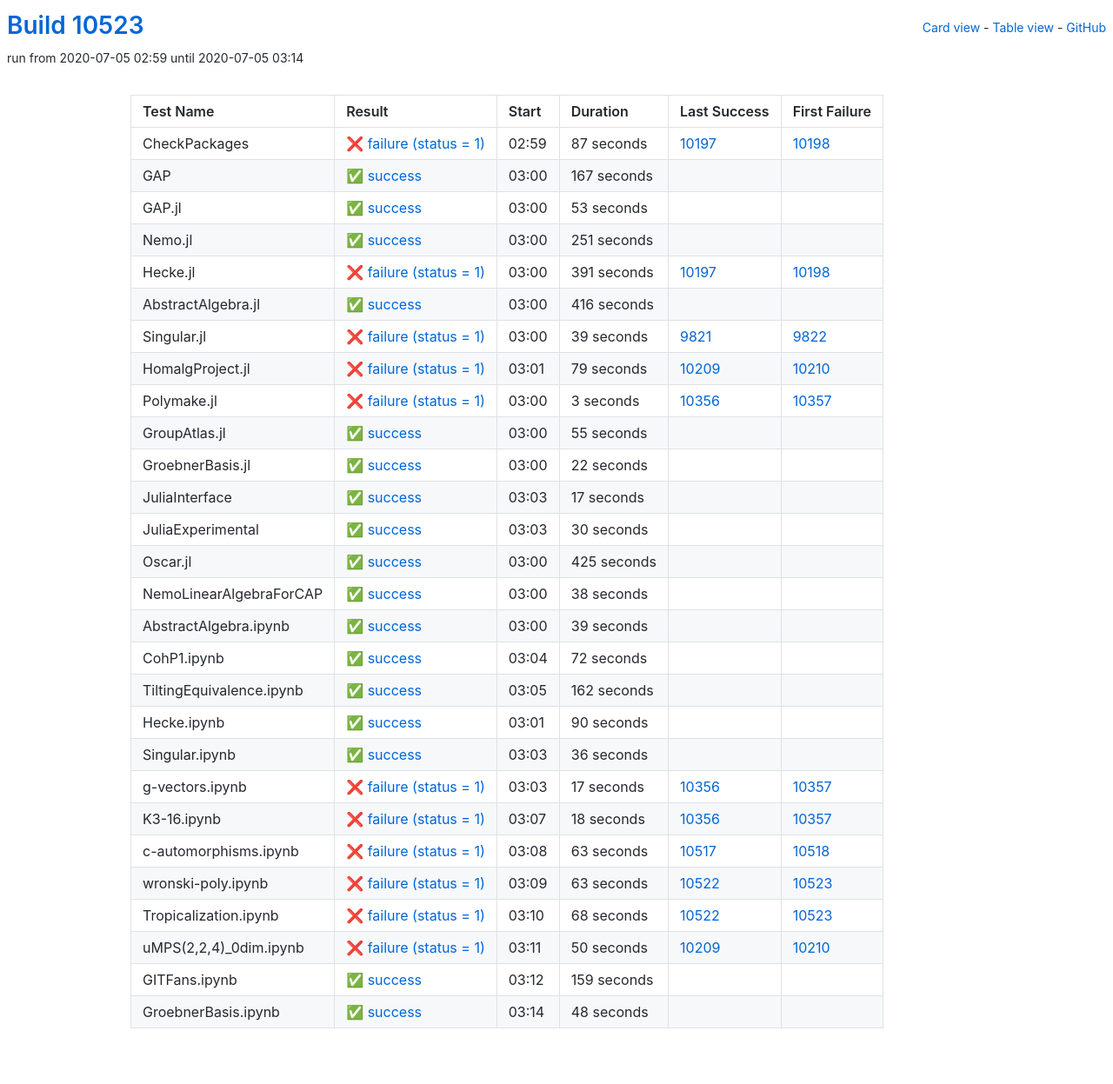
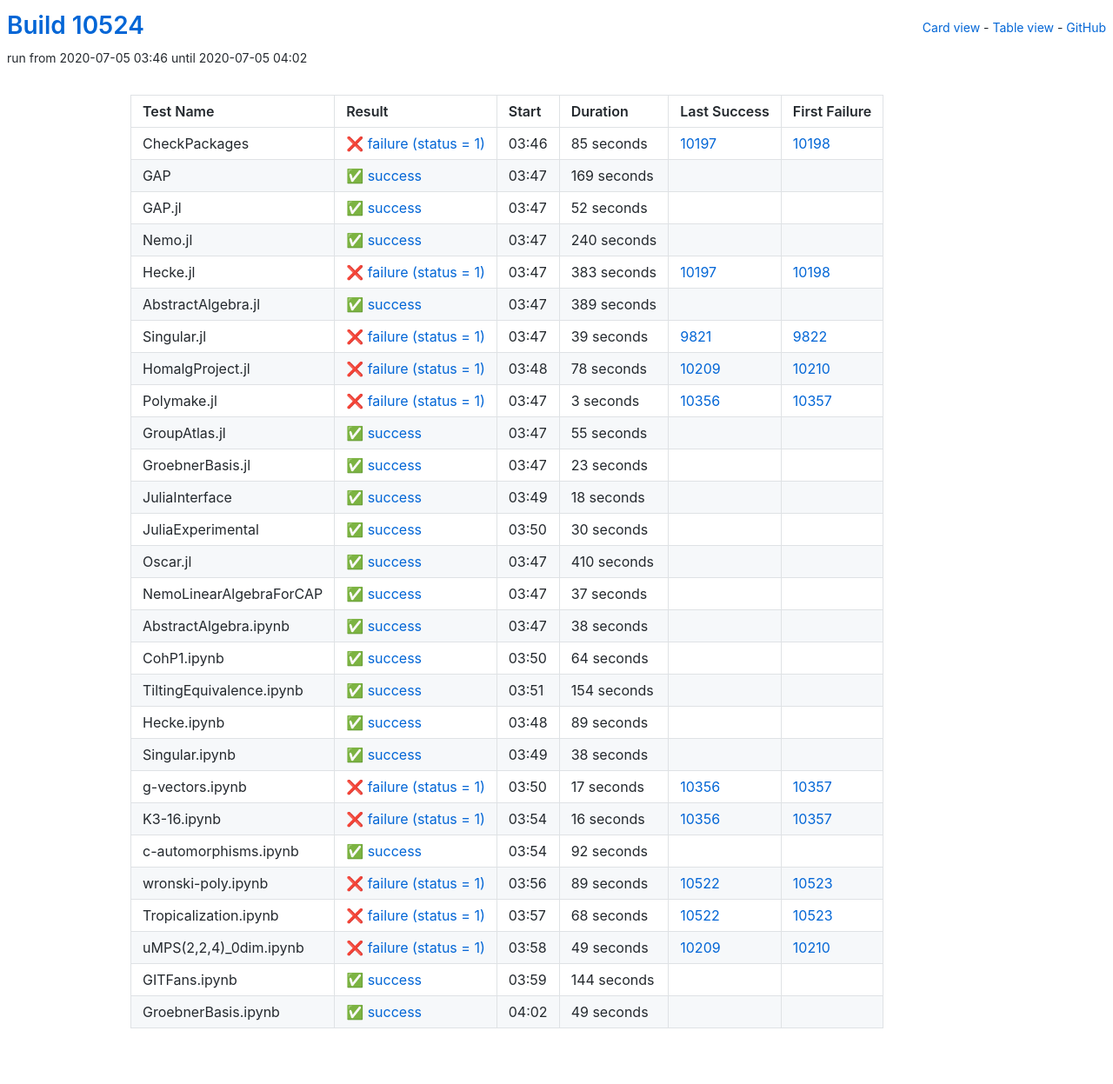
Before and after one commit to oscar-system/oscar-ci-status, a Jekyll site: the page built from table.html, in a window 1280 px wide. Shown: the whole page at 87% size. Built offline with Jekyll 4.4.1, drawn with Linux system fonts in a browser that asks for light colours.

Commit message:
Build #10524

```diff
--- a/_data/ci.yml
+++ b/_data/ci.yml
@@ -1,6 +1,6 @@
 ---
-build: 10523
-build_url: https://oscarci.mathematik.uni-kl.de/job/oscar/10523/
+build: 10524
+build_url: https://oscarci.mathematik.uni-kl.de/job/oscar/10524/
 job: oscar
 organization: oscar-system
 repo: oscar-ci-status
@@ -8,80 +8,80 @@
 tests:
 - name: CheckPackages
   id: checkpackages
-  log: https://oscarci.mathematik.uni-kl.de/job/oscar/10523/artifact/logs/build-10523/CheckPackages.log
-  start: 2020-07-05 02:59
+  log: https://oscarci.mathematik.uni-kl.de/job/oscar/10524/artifact/logs/build-10524/CheckPackages.log
+  start: 2020-07-05 03:46
   success: false
   exitcode: 1
   status: failure
-  duration: 87
+  duration: 85
   last_success: 10197
   last_success_url: https://oscarci.mathematik.uni-kl.de/job/oscar/10197/
   first_failure: 10198
   first_failure_url: https://oscarci.mathematik.uni-kl.de/job/oscar/10198/
 - name: GAP
   id: gap
-  log: https://oscarci.mathematik.uni-kl.de/job/oscar/10523/artifact/logs/build-10523/GAP.log
-  start: 2020-07-05 03:00
+  log: https://oscarci.mathematik.uni-kl.de/job/oscar/10524/artifact/logs/build-10524/GAP.log
+  start: 2020-07-05 03:47
   success: true
   exitcode: 0
   status: success
-  duration: 167
+  duration: 169
   last_success: false
   last_success_url:
   first_failure: false
   first_failure_url:
 - name: GAP.jl
   id: gap-jl
-  log: https://oscarci.mathematik.uni-kl.de/job/oscar/10523/artifact/logs/build-10523/GAP.jl.log
-  start: 2020-07-05 03:00
+  log: https://oscarci.mathematik.uni-kl.de/job/oscar/10524/artifact/logs/build-10524/GAP.jl.log
+  start: 2020-07-05 03:47
   success: true
   exitcode: 0
   status: success
-  duration: 53
+  duration: 52
   last_success: false
   last_success_url:
   first_failure: false
   first_failure_url:
 - name: Nemo.jl
   id: nemo-jl
-  log: https://oscarci.mathematik.uni-kl.de/job/oscar/10523/artifact/logs/build-10523/Nemo.jl.log
-  start: 2020-07-05 03:00
+  log: https://oscarci.mathematik.uni-kl.de/job/oscar/10524/artifact/logs/build-10524/Nemo.jl.log
+  start: 2020-07-05 03:47
   success: true
   exitcode: 0
   status: success
-  duration: 251
+  duration: 240
   last_success: false
   last_success_url:
   first_failure: false
   first_failure_url:
 - name: Hecke.jl
   id: hecke-jl
-  log: https://oscarci.mathematik.uni-kl.de/job/oscar/10523/artifact/logs/build-10523/Hecke.jl.log
-  start: 2020-07-05 03:00
+  log: https://oscarci.mathematik.uni-kl.de/job/oscar/10524/artifact/logs/build-10524/Hecke.jl.log
+  start: 2020-07-05 03:47
   success: false
   exitcode: 1
   status: failure
-  duration: 391
+  duration: 383
   last_success: 10197
   last_success_url: https://oscarci.mathematik.uni-kl.de/job/oscar/10197/
   first_failure: 10198
   first_failure_url: https://oscarci.mathematik.uni-kl.de/job/oscar/10198/
 - name: AbstractAlgebra.jl
   id: abstractalgebra-jl
-  log: https://oscarci.mathematik.uni-kl.de/job/oscar/10523/artifact/logs/build-10523/AbstractAlgebra.jl.log
-  start: 2020-07-05 03:00
+  log: https://oscarci.mathematik.uni-kl.de/job/oscar/10524/artifact/logs/build-10524/AbstractAlgebra.jl.log
+  start: 2020-07-05 03:47
   success: true
   exitcode: 0
   status: success
-  duration: 416
+  duration: 389
   last_success: false
   last_success_url:
   first_failure: false
   first_failure_url:
 - name: Singular.jl
   id: singular-jl
-  log: https://oscarci.mathematik.uni-kl.de/job/oscar/10523/artifact/logs/build-10523/Singular.jl.log
-  start: 2020-07-05 03:00
+  log: https://oscarci.mathematik.uni-kl.de/job/oscar/10524/artifact/logs/build-10524/Singular.jl.log
+  start: 2020-07-05 03:47
   success: false
   exitcode: 1
   status: failure
@@ -92,20 +92,20 @@
   first_failure_url: https://oscarci.mathematik.uni-kl.de/job/oscar/9822/
 - name: HomalgProject.jl
   id: homalgproject-jl
-  log: https://oscarci.mathematik.uni-kl.de/job/oscar/10523/artifact/logs/build-10523/HomalgProject.jl.log
-  start: 2020-07-05 03:01
+  log: https://oscarci.mathematik.uni-kl.de/job/oscar/10524/artifact/logs/build-10524/HomalgProject.jl.log
+  start: 2020-07-05 03:48
   success: false
   exitcode: 1
   status: failure
-  duration: 79
+  duration: 78
   last_success: 10209
   last_success_url: https://oscarci.mathematik.uni-kl.de/job/oscar/10209/
   first_failure: 10210
   first_failure_url: https://oscarci.mathematik.uni-kl.de/job/oscar/10210/
 - name: Polymake.jl
   id: polymake-jl
-  log: https://oscarci.mathematik.uni-kl.de/job/oscar/10523/artifact/logs/build-10523/Polymake.jl.log
-  start: 2020-07-05 03:00
+  log: https://oscarci.mathematik.uni-kl.de/job/oscar/10524/artifact/logs/build-10524/Polymake.jl.log
+  start: 2020-07-05 03:47
   success: false
   exitcode: 1
   status: failure
@@ -116,8 +116,8 @@
   first_failure_url: https://oscarci.mathematik.uni-kl.de/job/oscar/10357/
 - name: GroupAtlas.jl
   id: groupatlas-jl
-  log: https://oscarci.mathematik.uni-kl.de/job/oscar/10523/artifact/logs/build-10523/GroupAtlas.jl.log
-  start: 2020-07-05 03:00
+  log: https://oscarci.mathematik.uni-kl.de/job/oscar/10524/artifact/logs/build-10524/GroupAtlas.jl.log
+  start: 2020-07-05 03:47
   success: true
   exitcode: 0
   status: success
@@ -128,32 +128,32 @@
   first_failure_url:
 - name: GroebnerBasis.jl
   id: groebnerbasis-jl
-  log: https://oscarci.mathematik.uni-kl.de/job/oscar/10523/artifact/logs/build-10523/GroebnerBasis.jl.log
-  start: 2020-07-05 03:00
+  log: https://oscarci.mathematik.uni-kl.de/job/oscar/10524/artifact/logs/build-10524/GroebnerBasis.jl.log
+  start: 2020-07-05 03:47
   success: true
   exitcode: 0
   status: success
-  duration: 22
+  duration: 23
   last_success: false
   last_success_url:
   first_failure: false
   first_failure_url:
 - name: JuliaInterface
   id: juliainterface
-  log: https://oscarci.mathematik.uni-kl.de/job/oscar/10523/artifact/logs/build-10523/JuliaInterface.log
-  start: 2020-07-05 03:03
+  log: https://oscarci.mathematik.uni-kl.de/job/oscar/10524/artifact/logs/build-10524/JuliaInterface.log
+  start: 2020-07-05 03:49
   success: true
   exitcode: 0
   status: success
-  duration: 17
+  duration: 18
   last_success: false
   last_success_url:
   first_failure: false
   first_failure_url:
 - name: JuliaExperimental
   id: juliaexperimental
-  log: https://oscarci.mathematik.uni-kl.de/job/oscar/10523/artifact/logs/build-10523/JuliaExperimental.log
-  start: 2020-07-05 03:03
+  log: https://oscarci.mathematik.uni-kl.de/job/oscar/10524/artifact/logs/build-10524/JuliaExperimental.log
+  start: 2020-07-05 03:50
   success: true
   exitcode: 0
   status: success
@@ -164,20 +164,32 @@
   first_failure_url:
 - name: Oscar.jl
   id: oscar-jl
-  log: https://oscarci.mathematik.uni-kl.de/job/oscar/10523/artifact/logs/build-10523/Oscar.jl.log
-  start: 2020-07-05 03:00
+  log: https://oscarci.mathematik.uni-kl.de/job/oscar/10524/artifact/logs/build-10524/Oscar.jl.log
+  start: 2020-07-05 03:47
   success: true
   exitcode: 0
   status: success
-  duration: 425
+  duration: 410
   last_success: false
   last_success_url:
   first_failure: false
   first_failure_url:
 - name: NemoLinearAlgebraForCAP
   id: nemolinearalgebraforcap
-  log: https://oscarci.mathematik.uni-kl.de/job/oscar/10523/artifact/logs/build-10523/NemoLinearAlgebraForCAP.log
-  start: 2020-07-05 03:00
+  log: https://oscarci.mathematik.uni-kl.de/job/oscar/10524/artifact/logs/build-10524/NemoLinearAlgebraForCAP.log
+  start: 2020-07-05 03:47
+  success: true
+  exitcode: 0
+  status: success
+  duration: 37
+  last_success: false
+  last_success_url:
+  first_failure: false
+  first_failure_url:
+- name: AbstractAlgebra.ipynb
+  id: abstractalgebra-ipynb
+  log: https://oscarci.mathematik.uni-kl.de/job/oscar/10524/artifact/logs/build-10524/AbstractAlgebra.ipynb.log
+  start: 2020-07-05 03:47
   success: true
   exitcode: 0
   status: success
@@ -186,70 +198,58 @@
   last_success_url:
   first_failure: false
   first_failure_url:
-- name: AbstractAlgebra.ipynb
-  id: abstractalgebra-ipynb
-  log: https://oscarci.mathematik.uni-kl.de/job/oscar/10523/artifact/logs/build-10523/AbstractAlgebra.ipynb.log
-  start: 2020-07-05 03:00
+- name: CohP1.ipynb
+  id: cohp1-ipynb
+  log: https://oscarci.mathematik.uni-kl.de/job/oscar/10524/artifact/logs/build-10524/CohP1.ipynb.log
+  start: 2020-07-05 03:50
   success: true
   exitcode: 0
   status: success
-  duration: 39
-  last_success: false
-  last_success_url:
-  first_failure: false
-  first_failure_url:
-- name: CohP1.ipynb
-  id: cohp1-ipynb
-  log: https://oscarci.mathematik.uni-kl.de/job/oscar/10523/artifact/logs/build-10523/CohP1.ipynb.log
-  start: 2020-07-05 03:04
-  success: true
-  exitcode: 0
-  status: success
-  duration: 72
+  duration: 64
   last_success: false
   last_success_url:
   first_failure: false
   first_failure_url:
 - name: TiltingEquivalence.ipynb
   id: tiltingequivalence-ipynb
-  log: https://oscarci.mathematik.uni-kl.de/job/oscar/10523/artifact/logs/build-10523/TiltingEquivalence.ipynb.log
-  start: 2020-07-05 03:05
+  log: https://oscarci.mathematik.uni-kl.de/job/oscar/10524/artifact/logs/build-10524/TiltingEquivalence.ipynb.log
+  start: 2020-07-05 03:51
   success: true
   exitcode: 0
   status: success
-  duration: 162
+  duration: 154
   last_success: false
   last_success_url:
   first_failure: false
   first_failure_url:
 - name: Hecke.ipynb
   id: hecke-ipynb
-  log: https://oscarci.mathematik.uni-kl.de/job/oscar/10523/artifact/logs/build-10523/Hecke.ipynb.log
-  start: 2020-07-05 03:01
+  log: https://oscarci.mathematik.uni-kl.de/job/oscar/10524/artifact/logs/build-10524/Hecke.ipynb.log
+  start: 2020-07-05 03:48
   success: true
   exitcode: 0
   status: success
-  duration: 90
+  duration: 89
   last_success: false
   last_success_url:
   first_failure: false
   first_failure_url:
 - name: Singular.ipynb
   id: singular-ipynb
-  log: https://oscarci.mathematik.uni-kl.de/job/oscar/10523/artifact/logs/build-10523/Singular.ipynb.log
-  start: 2020-07-05 03:03
+  log: https://oscarci.mathematik.uni-kl.de/job/oscar/10524/artifact/logs/build-10524/Singular.ipynb.log
+  start: 2020-07-05 03:49
   success: true
   exitcode: 0
   status: success
-  duration: 36
+  duration: 38
   last_success: false
   last_success_url:
   first_failure: false
   first_failure_url:
 - name: g-vectors.ipynb
   id: g-vectors-ipynb
-  log: https://oscarci.mathematik.uni-kl.de/job/oscar/10523/artifact/logs/build-10523/g-vectors.ipynb.log
-  start: 2020-07-05 03:03
+  log: https://oscarci.mathematik.uni-kl.de/job/oscar/10524/artifact/logs/build-10524/g-vectors.ipynb.log
+  start: 2020-07-05 03:50
   success: false
   exitcode: 1
   status: failure
@@ -260,44 +260,44 @@
   first_failure_url: https://oscarci.mathematik.uni-kl.de/job/oscar/10357/
 - name: K3-16.ipynb
   id: k3-16-ipynb
-  log: https://oscarci.mathematik.uni-kl.de/job/oscar/10523/artifact/logs/build-10523/K3-16.ipynb.log
-  start: 2020-07-05 03:07
+  log: https://oscarci.mathematik.uni-kl.de/job/oscar/10524/artifact/logs/build-10524/K3-16.ipynb.log
+  start: 2020-07-05 03:54
   success: false
   exitcode: 1
   status: failure
-  duration: 18
+  duration: 16
   last_success: 10356
   last_success_url: https://oscarci.mathematik.uni-kl.de/job/oscar/10356/
   first_failure: 10357
   first_failure_url: https://oscarci.mathematik.uni-kl.de/job/oscar/10357/
 - name: c-automorphisms.ipynb
   id: c-automorphisms-ipynb
-  log: https://oscarci.mathematik.uni-kl.de/job/oscar/10523/artifact/logs/build-10523/c-automorphisms.ipynb.log
-  start: 2020-07-05 03:08
+  log: https://oscarci.mathematik.uni-kl.de/job/oscar/10524/artifact/logs/build-10524/c-automorphisms.ipynb.log
+  start: 2020-07-05 03:54
+  success: true
+  exitcode: 0
+  status: success
+  duration: 92
+  last_success: false
+  last_success_url:
+  first_failure: false
+  first_failure_url:
+- name: wronski-poly.ipynb
+  id: wronski-poly-ipynb
+  log: https://oscarci.mathematik.uni-kl.de/job/oscar/10524/artifact/logs/build-10524/wronski-poly.ipynb.log
+  start: 2020-07-05 03:56
   success: false
   exitcode: 1
   status: failure
-  duration: 63
-  last_success: 10517
-  last_success_url: https://oscarci.mathematik.uni-kl.de/job/oscar/10517/
-  first_failure: 10518
-  first_failure_url: https://oscarci.mathematik.uni-kl.de/job/oscar/10518/
-- name: wronski-poly.ipynb
-  id: wronski-poly-ipynb
-  log: https://oscarci.mathematik.uni-kl.de/job/oscar/10523/artifact/logs/build-10523/wronski-poly.ipynb.log
-  start: 2020-07-05 03:09
-  success: false
-  exitcode: 1
-  status: failure
-  duration: 63
+  duration: 89
   last_success: 10522
   last_success_url: https://oscarci.mathematik.uni-kl.de/job/oscar/10522/
   first_failure: 10523
   first_failure_url: https://oscarci.mathematik.uni-kl.de/job/oscar/10523/
 - name: Tropicalization.ipynb
   id: tropicalization-ipynb
-  log: https://oscarci.mathematik.uni-kl.de/job/oscar/10523/artifact/logs/build-10523/Tropicalization.ipynb.log
-  start: 2020-07-05 03:10
+  log: https://oscarci.mathematik.uni-kl.de/job/oscar/10524/artifact/logs/build-10524/Tropicalization.ipynb.log
+  start: 2020-07-05 03:57
   success: false
   exitcode: 1
   status: failure
@@ -308,36 +308,36 @@
   first_failure_url: https://oscarci.mathematik.uni-kl.de/job/oscar/10523/
 - name: uMPS(2,2,4)_0dim.ipynb
   id: umps-2-2-4-0dim-ipynb
-  log: https://oscarci.mathematik.uni-kl.de/job/oscar/10523/artifact/logs/build-10523/uMPS-2-2-4-_0dim.ipynb.log
-  start: 2020-07-05 03:11
+  log: https://oscarci.mathematik.uni-kl.de/job/oscar/10524/artifact/logs/build-10524/uMPS-2-2-4-_0dim.ipynb.log
+  start: 2020-07-05 03:58
   success: false
   exitcode: 1
   status: failure
-  duration: 50
+  duration: 49
   last_success: 10209
   last_success_url: https://oscarci.mathematik.uni-kl.de/job/oscar/10209/
   first_failure: 10210
   first_failure_url: https://oscarci.mathematik.uni-kl.de/job/oscar/10210/
 - name: GITFans.ipynb
   id: gitfans-ipynb
-  log: https://oscarci.mathematik.uni-kl.de/job/oscar/10523/artifact/logs/build-10523/GITFans.ipynb.log
-  start: 2020-07-05 03:12
+  log: https://oscarci.mathematik.uni-kl.de/job/oscar/10524/artifact/logs/build-10524/GITFans.ipynb.log
+  start: 2020-07-05 03:59
   success: true
   exitcode: 0
   status: success
-  duration: 159
+  duration: 144
   last_success: false
   last_success_url:
   first_failure: false
   first_failure_url:
 - name: GroebnerBasis.ipynb
   id: groebnerbasis-ipynb
-  log: https://oscarci.mathematik.uni-kl.de/job/oscar/10523/artifact/logs/build-10523/GroebnerBasis.ipynb.log
-  start: 2020-07-05 03:14
+  log: https://oscarci.mathematik.uni-kl.de/job/oscar/10524/artifact/logs/build-10524/GroebnerBasis.ipynb.log
+  start: 2020-07-05 04:02
   success: true
   exitcode: 0
   status: success
-  duration: 48
+  duration: 49
   last_success: false
   last_success_url:
   first_failure: false
```
Also changed, not shown: README.md.
